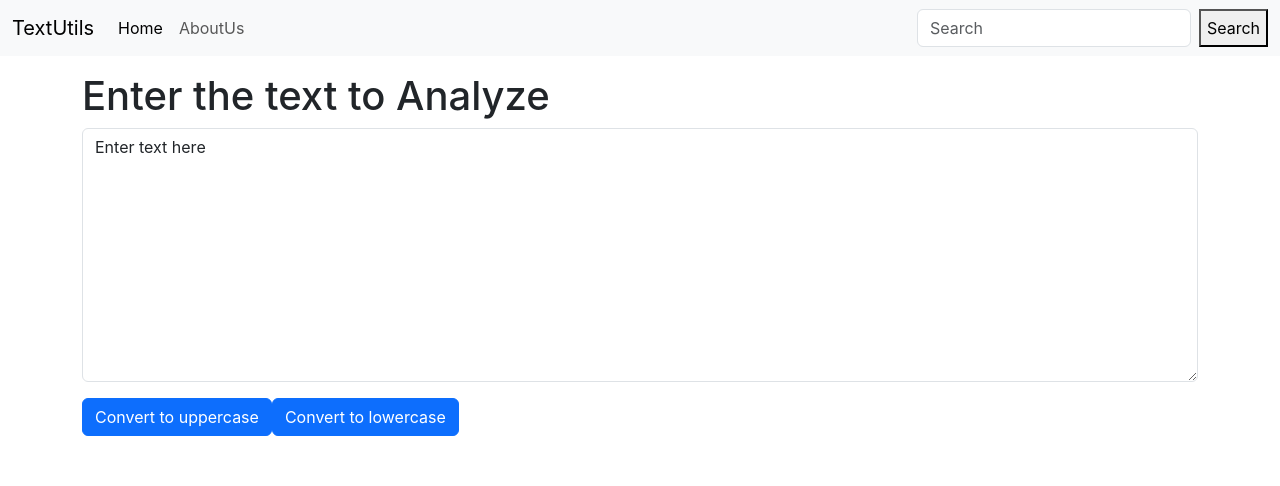
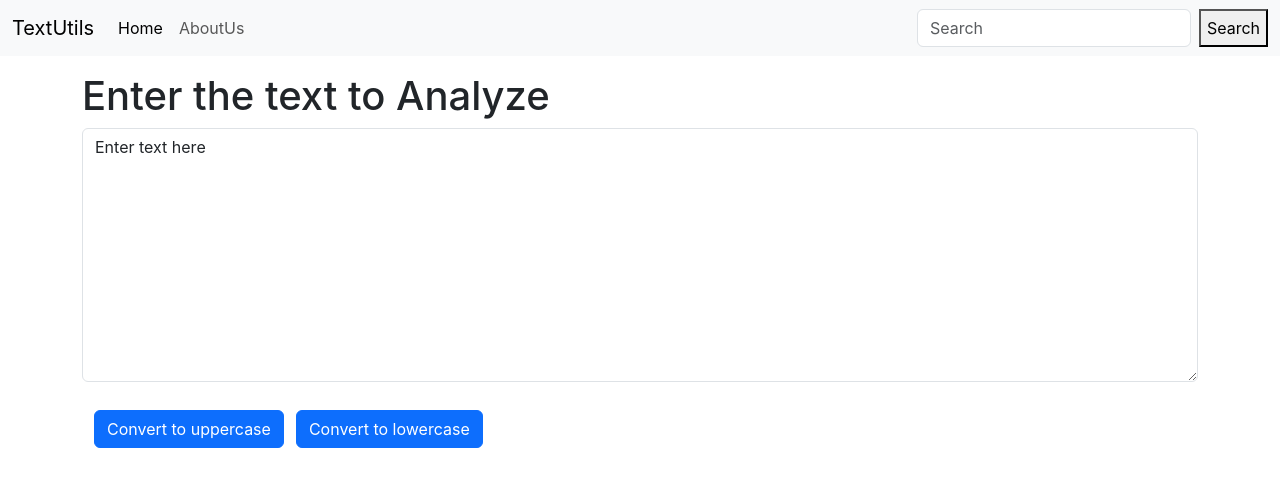
Before and after one commit to Sanjana60/Text_Utils, a React (Create React App) app: page / in a window 1280 px wide. Shown: the top 486 px of the page. Built offline with nearby package versions, Linux system fonts and the light colour scheme.

Commit message:
added upercase and lowercase buttons

```diff
--- a/src/components/TextForm.js
+++ b/src/components/TextForm.js
@@ -24,7 +24,7 @@
                 <textarea className="form-control" value = {text}
                 onChange={handleOnChange} id="myBox" rows="10"></textarea>
             </div>
-            <button className="btn btn-primary" onClick={handleUpClick}>Convert to uppercase</button>
+            <button className="btn btn-primary" onClick={handleUpClick} style={{margin: 12}}>Convert to uppercase</button>
             <button className="btn btn-primary" onClick={handleUpClicklow}>Convert to lowercase</button>
             </div>
     )
```
